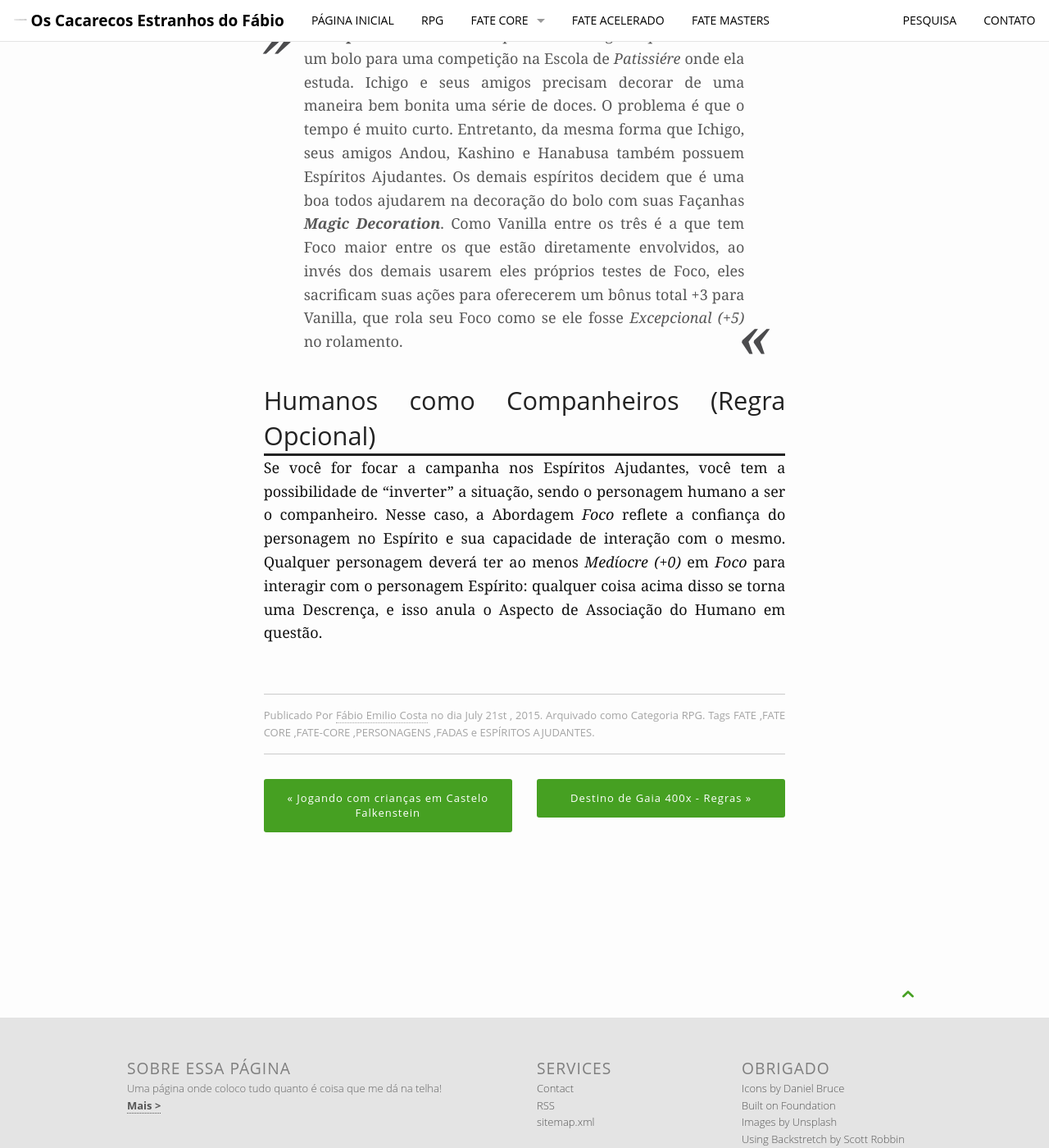
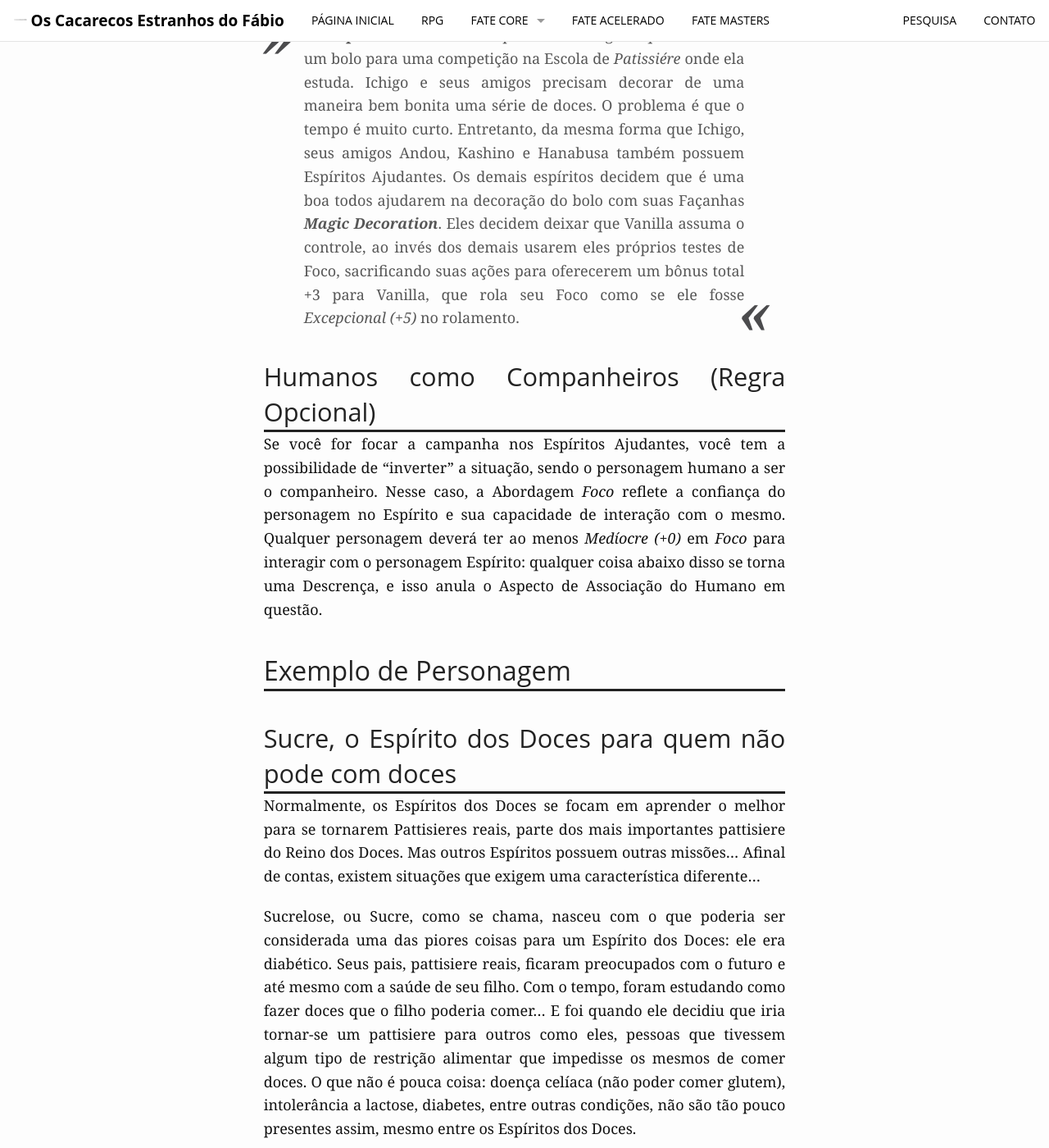
Before and after one commit to fabiocosta0305/fabiocosta0305.github.io-old, a Jekyll site: the page built from _posts/RPG/2015-07-21-SpiritHelpers.md, in a window 1280 px wide and 1400 px high, scrolled down 4886 px. Shown: the whole window at 82% size. Built offline with Jekyll 4.4.1, drawn with Linux system fonts in a browser that asks for light colours; some of the changed text lies outside the part shown.

Commit message:
Correções em Spirit Helpers e Destino dos Camundongos Aventureiros

```diff
--- a/_posts/RPG/2015-07-21-SpiritHelpers.md
+++ b/_posts/RPG/2015-07-21-SpiritHelpers.md
@@ -80,8 +80,63 @@ Um Espírito Ajudante recebe +2 ao tentar ajudar a pessoa a quem ela está Assoc
 
 Vários Espíritos Ajudantes similares, com Façanhas similares, podem acumular os efeitos de suas Façanhas, podendo gerar Aspectos adicionais facilmente. Em termos de regra, personagens com Façanhas similares podem sacrificar uma ação que envolva tal Façanha para oferecer um bônus +1 automático a outro Espírito Ajudante. Essa ação deve ser a ação que o Espírito irá fazer naquele turno. Esse bônus não é cumulativo com outros bônus de natureza mágica, mas é cumulativo entre todos os Espírito Ajudantes envolvidos.
 
-> **Exemplo:** Vanilla está acompanhando Ichigo enquanto ela faz um bolo para uma competição na Escola de _Patissiére_ onde ela estuda. Ichigo e seus amigos precisam decorar de uma maneira bem bonita uma série de doces. O problema é que o tempo é muito curto. Entretanto, da mesma forma que Ichigo, seus amigos Andou, Kashino e Hanabusa também possuem Espíritos Ajudantes. Os demais espíritos decidem que é uma boa todos ajudarem na decoração do bolo com suas Façanhas _**Magic Decoration**_. Como Vanilla entre os três é a que tem Foco maior entre os que estão diretamente envolvidos, ao invés dos demais usarem eles próprios testes de Foco, eles sacrificam suas ações para oferecerem um bônus total +3 para Vanilla, que rola seu Foco como se ele fosse _Excepcional (+5)_ no rolamento.
+> **Exemplo:** Vanilla está acompanhando Ichigo enquanto ela faz um bolo para uma competição na Escola de _Patissiére_ onde ela estuda. Ichigo e seus amigos precisam decorar de uma maneira bem bonita uma série de doces. O problema é que o tempo é muito curto. Entretanto, da mesma forma que Ichigo, seus amigos Andou, Kashino e Hanabusa também possuem Espíritos Ajudantes. Os demais espíritos decidem que é uma boa todos ajudarem na decoração do bolo com suas Façanhas _**Magic Decoration**_. Eles decidem deixar que Vanilla assuma o controle, ao invés dos demais usarem eles próprios testes de Foco, sacrificando suas ações para oferecerem um bônus total +3 para Vanilla, que rola seu Foco como se ele fosse _Excepcional (+5)_ no rolamento.
 
 #### Humanos como Companheiros (Regra Opcional)
 
-Se você for focar a campanha nos Espíritos Ajudantes, você tem a possibilidade de "inverter" a situação, sendo o personagem humano a ser o companheiro. Nesse caso, a Abordagem _Foco_ reflete a confiança do personagem no Espírito e sua capacidade de interação com o mesmo. Qualquer personagem deverá ter ao menos _Medíocre (+0)_ em _Foco_ para interagir com o personagem Espírito: qualquer coisa acima disso se torna uma Descrença, e isso anula o Aspecto de Associação do Humano em questão.
+Se você for focar a campanha nos Espíritos Ajudantes, você tem a possibilidade de "inverter" a situação, sendo o personagem humano a ser o companheiro. Nesse caso, a Abordagem _Foco_ reflete a confiança do personagem no Espírito e sua capacidade de interação com o mesmo. Qualquer personagem deverá ter ao menos _Medíocre (+0)_ em _Foco_ para interagir com o personagem Espírito: qualquer coisa abaixo disso se torna uma Descrença, e isso anula o Aspecto de Associação do Humano em questão.
+
+### Exemplo de Personagem
+
+#### Sucre, o Espírito dos Doces para quem não pode com doces
+
+Normalmente, os Espíritos dos Doces se focam em aprender o melhor para
+se tornarem  Pattisieres reais, parte dos  mais importantes pattisiere
+do  Reino dos  Doces.  Mas outros  Espíritos  possuem outras  missões…
+Afinal  de contas,  existem  situações que  exigem uma  característica
+diferente…
+
+Sucrelose,  ou Sucre,  como se  chama, nasceu  com o  que poderia  ser
+considerada uma das piores coisas para  um Espírito dos Doces: ele era
+diabético.  Seus pais,  pattisiere  reais, ficaram  preocupados com  o
+futuro  e até  mesmo com  a saúde  de seu  filho. Com  o tempo,  foram
+estudando como fazer doces que o filho poderia comer… E foi quando ele
+decidiu  que  iria tornar-se  um  pattisiere  para outros  como  eles,
+pessoas que tivessem  algum tipo de restrição  alimentar que impedisse
+os mesmos de comer doces. O que não é pouca coisa: doença celíaca (não
+poder comer  glutem), intolerância  a lactose, diabetes,  entre outras
+condições, não são tão pouco presentes assim, mesmo entre os Espíritos
+dos Doces.
+
+Foi  quando ele  precisou descer  à  Terra, para  se aperfeiçoar.  Ele
+encontrou alguém como ele: Takeru  Shirosaki, um garoto que, apesar de
+adorar doces, também  possui diabetes. Desde então,  eles formaram uma
+grande parceria,  procurando criar  doces para  aqueles que  não podem
+comer doces.
+
+- **Aspectos:**
+  - **Conceito:** Espírito  dos Doces  focado em  doces para  quem não
+    pode com doces
+  - **Dificuldade:** Diabético - Açucar é veneno para ele
+  - **Associação:** _"Eu e Takeru iremos levar felicidade para aqueles
+    que os demais_ patissiere _esquecem"_
+  - Extremamente focado
+  - Conhecedor de ingredientes incomuns
+- **Abordagens:**
+  - **Corpo:** _Medíocre (+0)_
+  - **Mente:** _Regular (+1)_
+  - **Espírito:** _Razoável (+2)_
+  - **Foco:** _Bom (+3)_
+- **Façanhas:**
+  - **Magic  Decoration:** com  essa  Façanha, ele  recebe  +2 em  seu
+    _Foco_ para _Criar Vantagens ao realizar decorações (seja de doces
+    ou locais relacionados a doces)_;
+   - **Magic Sweet Pictures:** com essa Façanha, ele cria _uma vez por
+     sessão_ uma **Carta  Doce** (que funciona como um  Aspecto) com a
+     imagem de um Doce que ele fez  e que ele pode guardar ou enviar a
+     outros.  Aquele  que estiver  com a mesma  recebe +2  para _Criar
+     Vantagens ao tentar reproduzir tal doce_;
+   - **Magic Sweet Scales:** _uma vez  por sessão_ Sucre pode convocar
+     uma balança  mágica que  ajuda ele  a substituir  ingredientes da
+     maneira adequada, dando _+2 em todos os testes para fazer um doce
+     que não leve determinado tipo de ingredientes_
```
